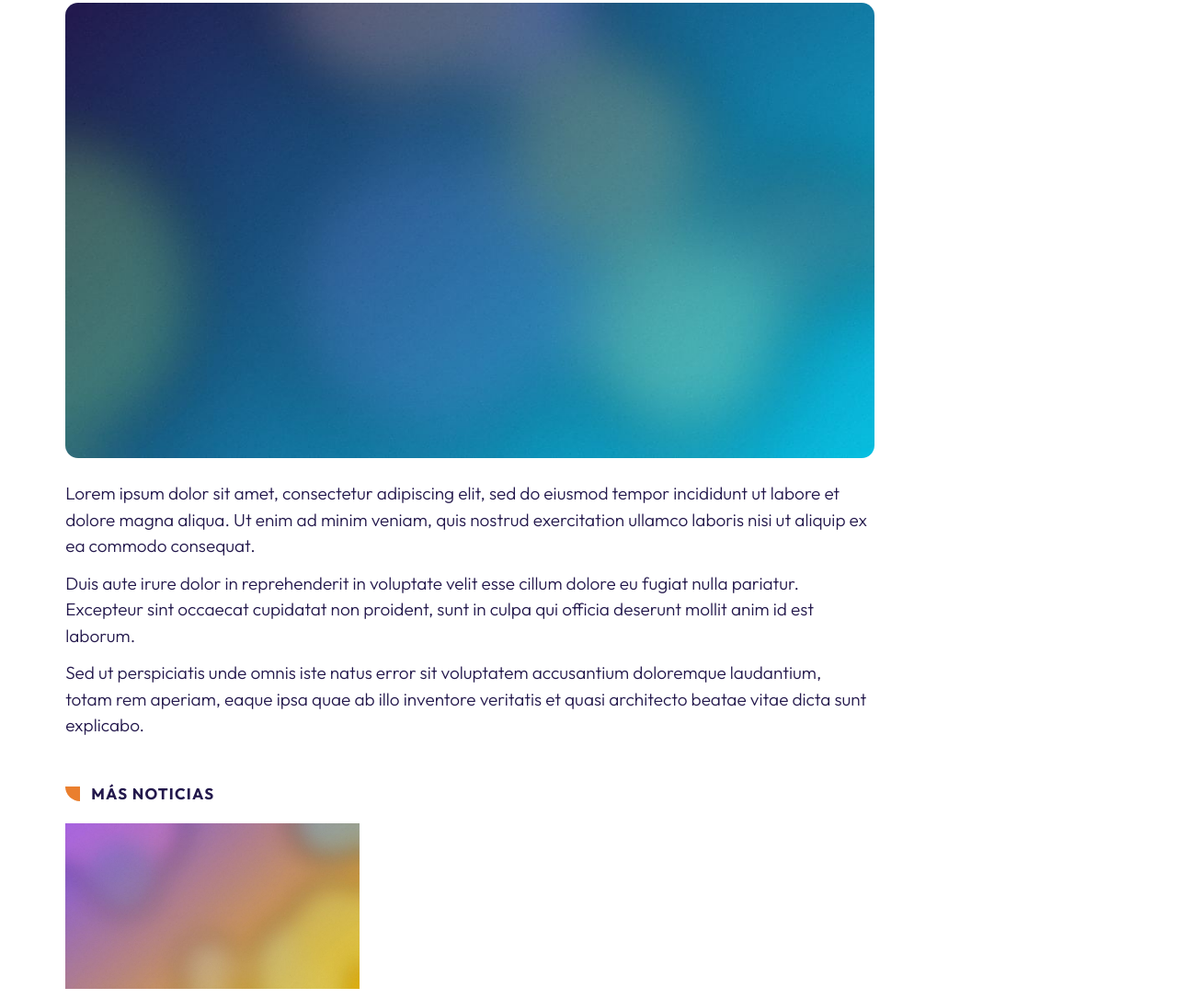
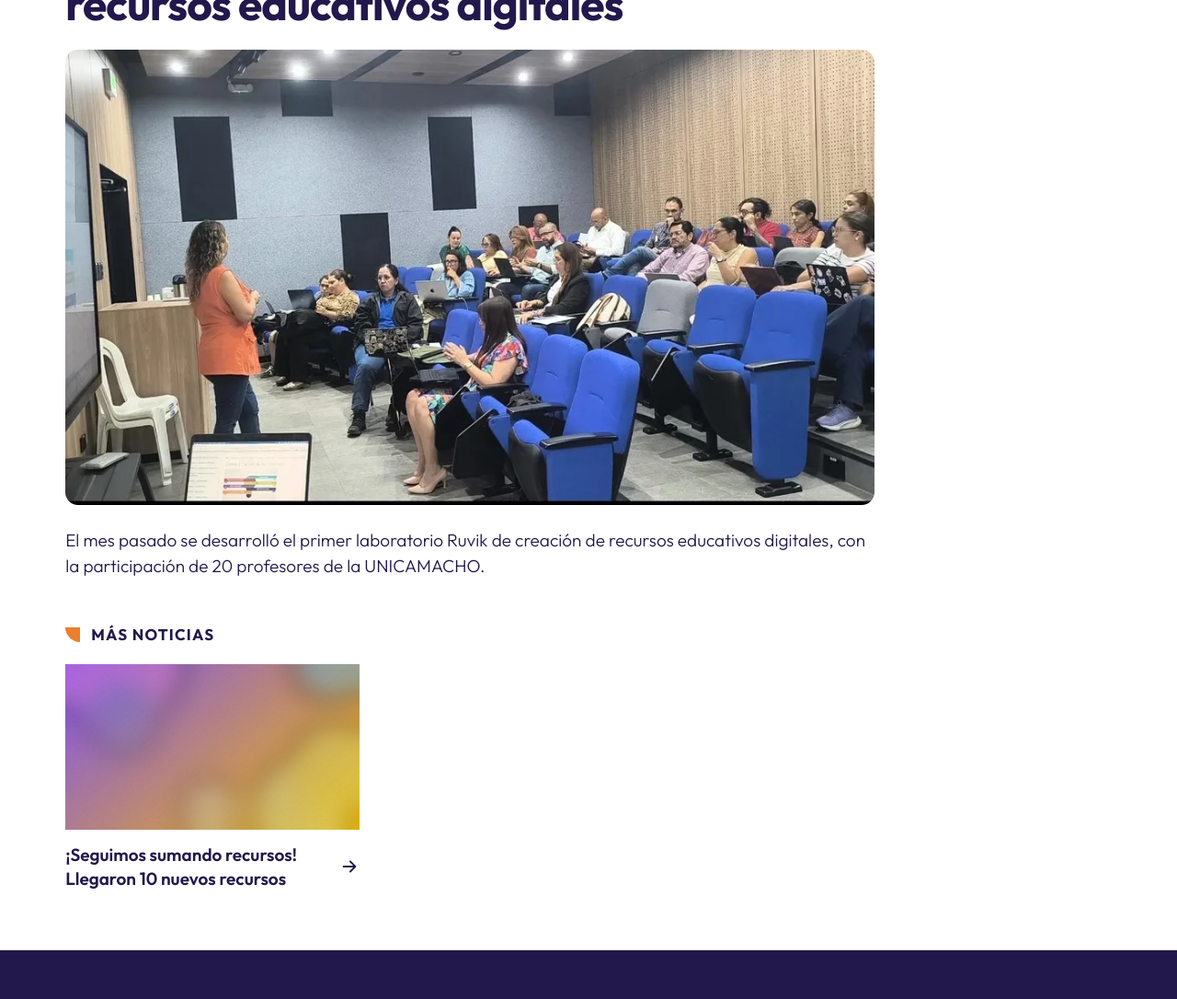
Before and after one commit to UVI-TECH/ruvik, a plain HTML site: page docs/articulo.html in a window 1280 px wide. Shown: the part 331-1417 px from the top of the page at 92% size. Drawn offline with Linux system fonts and the light colour scheme.

Commit message:
Add real news and experience content with optimized WebP photos

```diff
--- a/docs/js/extras.js
+++ b/docs/js/extras.js
@@ -17,11 +17,6 @@
   const slug = (s) => R.normalize(s).replace(/[^a-z0-9]+/g, "-").replace(/^-|-$/g, "");
   const plural = (n, one, many) => `${n} ${n === 1 ? one : many}`;
 
-  const LOREM = [
-    "Lorem ipsum dolor sit amet, consectetur adipiscing elit, sed do eiusmod tempor incididunt ut labore et dolore magna aliqua. Ut enim ad minim veniam, quis nostrud exercitation ullamco laboris nisi ut aliquip ex ea commodo consequat.",
-    "Duis aute irure dolor in reprehenderit in voluptate velit esse cillum dolore eu fugiat nulla pariatur. Excepteur sint occaecat cupidatat non proident, sunt in culpa qui officia deserunt mollit anim id est laborum.",
-    "Sed ut perspiciatis unde omnis iste natus error sit voluptatem accusantium doloremque laudantium, totam rem aperiam, eaque ipsa quae ab illo inventore veritatis et quasi architecto beatae vitae dicta sunt explicabo.",
-  ];
 
   /* Créditos del área UVI: nombres de ejemplo hasta tener la lista real */
   const CREDITS = [
@@ -189,13 +184,38 @@
       </section>`);
   }
 
-  /* ---------- Noticias y experiencias (contenido de ejemplo) ---------- */
+  /* ---------- Noticias y experiencias ---------- */
   const ARTICLES = [
-    { id: "noticia-1", type: "Noticia", title: "Lorem ipsum dolor sit amet consectetur" },
-    { id: "noticia-2", type: "Noticia", title: "Sed do eiusmod tempor incididunt ut labore" },
-    { id: "experiencia-1", type: "Experiencia", title: "Ut enim ad minim veniam quis nostrud" },
-    { id: "experiencia-2", type: "Experiencia", title: "Duis aute irure dolor in reprehenderit" },
+    {
+      id: "noticia-1", type: "Noticia",
+      title: "Primer laboratorio Ruvik de creación de recursos educativos digitales",
+      image: "noticia-laboratorio-ruvik.webp",
+      alt: "Una facilitadora presenta los criterios de calidad de los contenidos a un grupo de profesores en un auditorio.",
+      body: ["El mes pasado se desarrolló el primer laboratorio Ruvik de creación de recursos educativos digitales, con la participación de 20 profesores de la UNICAMACHO."],
+    },
+    {
+      id: "noticia-2", type: "Noticia",
+      title: "¡Seguimos sumando recursos! Llegaron 10 nuevos recursos",
+      image: "placeholder-noticia-2.jpg",
+      alt: "",
+      body: ["¡Seguimos sumando recursos! Llegaron 10 nuevos recursos a nuestra colección. Te invitamos a visitar nuestro banco para que explores estas alternativas y enriquezcas tus experiencias de aprendizaje."],
+    },
+    {
+      id: "experiencia-1", type: "Experiencia",
+      title: "Hellen Zamudio: crear recursos educativos dentro del proceso DEDA",
+      image: "experiencia-hellen-zamudio.webp",
+      alt: "Profesores reunidos alrededor de una mesa de trabajo mientras se proyecta la Guía de Recursos Educativos.",
+      body: ["La profesora Hellen Zamudio, del Departamento de Diseño, nos cuenta cómo ha sido su experiencia creando recursos educativos dentro del proceso DEDA."],
+    },
+    {
+      id: "experiencia-2", type: "Experiencia",
+      title: "El RED en el aula: la experiencia del profesor Jairo Castillo",
+      image: "experiencia-jairo-castillo.webp",
+      alt: "Un profesor explica un recurso educativo digital proyectado en pantalla ante un grupo de colegas.",
+      body: ["El profesor Jairo Castillo, de la Facultad de Ingenierías, nos comparte su experiencia haciendo uso del recurso educativo digital “Conoce los sistemas neumáticos y oleohidráulicos” en una de sus clases."],
+    },
   ];
+
 
   function initArticle() {
     const a = ARTICLES.find((x) => x.id === R.param("t")) || ARTICLES[0];
@@ -206,13 +226,13 @@
       <article class="x-article">
         <p class="t-heading-eyebrow x-eyebrow">${a.type}</p>
         <h1 class="t-display-h1 x-title">${esc(a.title)}</h1>
-        <img class="x-article__image" src="assets/img/placeholder-${a.id}.jpg" width="960" height="540" alt="">
-        <div class="x-prose t-body-lead">${LOREM.map((p) => `<p>${esc(p)}</p>`).join("")}</div>
+        <img class="x-article__image" src="assets/img/${a.image}" width="960" height="540" alt="${esc(a.alt)}">
+        <div class="x-prose t-body-lead">${a.body.map((p) => `<p>${esc(p)}</p>`).join("")}</div>
       </article>
       <section class="page__section" aria-labelledby="mas-t">
         ${R.sectionTitle(news ? "Más noticias" : "Más experiencias", { id: "mas-t", color: news ? "orange" : "cyan", shape: news ? "bl" : "tl" })}
         <ul class="card-list x-related">${more.map((x) => `<li><a class="card-news" href="articulo.html?t=${x.id}">
-          <img class="card-news__image" src="assets/img/placeholder-${x.id}.jpg" width="960" height="540" loading="lazy" alt="">
+          <img class="card-news__image" src="assets/img/${x.image}" width="960" height="540" loading="lazy" alt="">
           <div class="card-news__row"><h3 class="card-news__title t-body-card-title">${esc(x.title)}</h3>${ARROW}</div></a></li>`).join("")}</ul>
       </section>`);
   }
```
Also changed, not shown: docs/index.html (+7 -7 lines), docs/assets/img/experiencia-hellen-zamudio.webp (added), docs/assets/img/experiencia-jairo-castillo.webp (added), docs/assets/img/noticia-laboratorio-ruvik.webp (added), docs/assets/img/placeholder-experiencia-1.jpg (deleted), docs/assets/img/placeholder-experiencia-2.jpg (deleted), docs/assets/img/placeholder-noticia-1.jpg (deleted).
